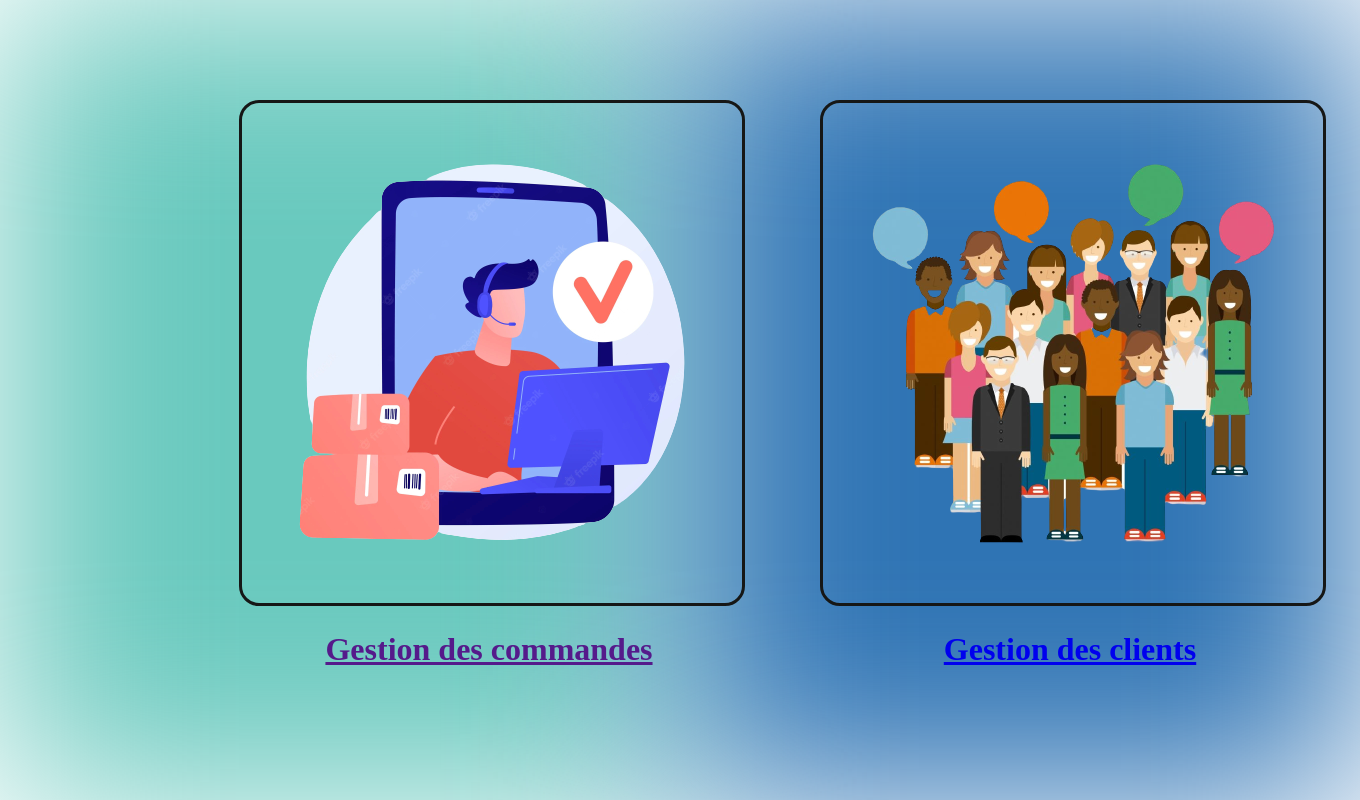
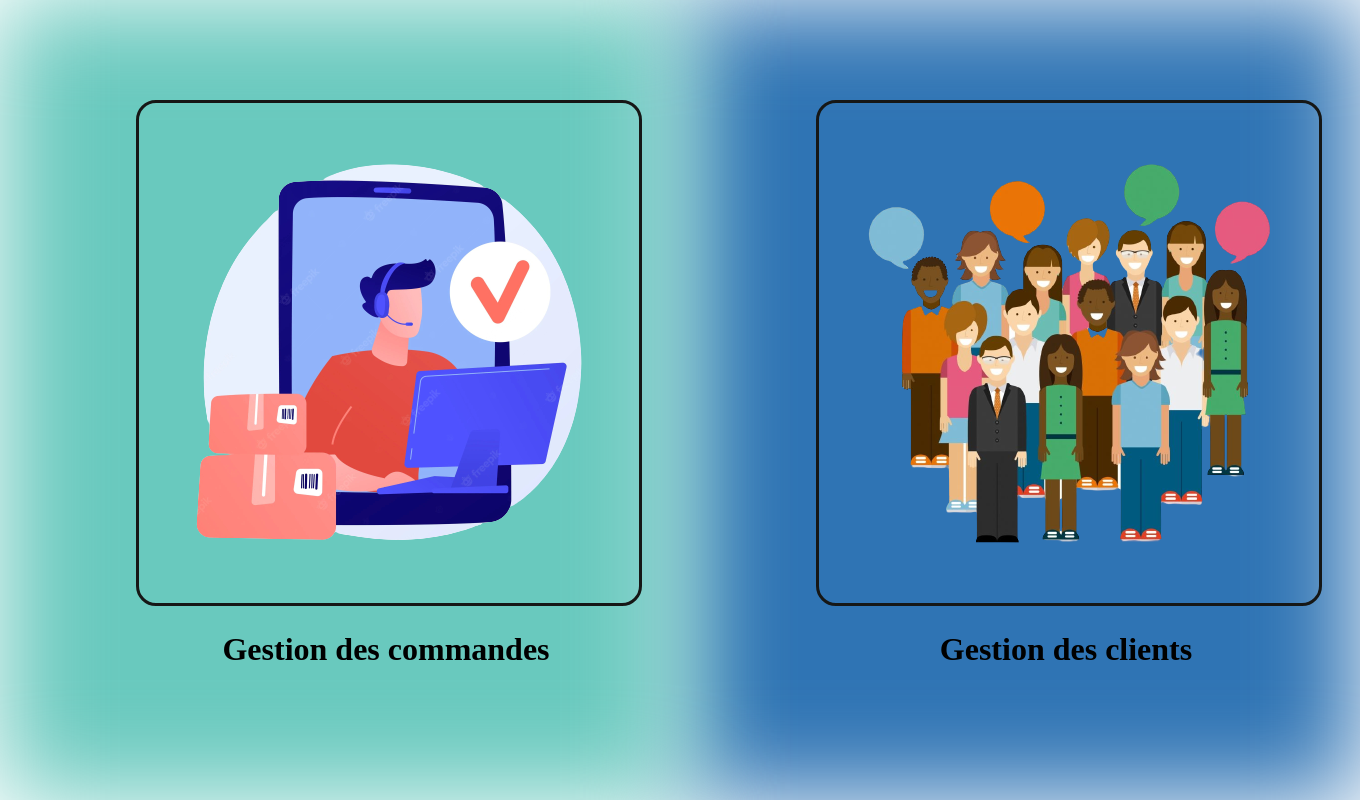
Before and after one commit to MariaFariss/Conciergerie, a PHP site: page / in a window 1360 px wide. Run offline with PHP 8.4, Linux system fonts and the light colour scheme; some libraries are stand-ins or nearby versions.

Commit message:
scss Co-authored-by: MariaFariss <MariaFariss@users.noreply.github.com>

```diff
--- /dev/null
+++ b/css/styles.css
@@ -0,0 +1,75 @@
+@import url("https://fonts.googleapis.com/css?family=Inter:400,700,500");
+.bg1 {
+  background-color: #2f74b4;
+  left: 50vw;
+  filter: blur(50px);
+  height: 100vh;
+  position: absolute;
+  top: 0;
+  width: 50vw;
+}
+
+.bg2 {
+  background-color: #69c9be;
+  left: 0;
+  filter: blur(50px);
+  height: 100vh;
+  position: absolute;
+  top: 0;
+  width: 50vw;
+}
+
+.menu1 {
+  left: 10vw;
+  height: 325px;
+  position: absolute;
+  top: 100px;
+  width: 500px;
+}
+.menu1 h1 {
+  text-align: center;
+  text-decoration: none;
+  color: black;
+}
+.menu1 img {
+  border: 3px solid rgb(22, 23, 22);
+  border-radius: 20px;
+}
+
+.menu2 {
+  left: 60vw;
+  height: 325px;
+  position: absolute;
+  top: 100px;
+  width: 500px;
+}
+.menu2 h1 {
+  text-align: center;
+  text-decoration: none;
+  color: black;
+}
+.menu2 img {
+  border: 3px solid rgb(22, 23, 22);
+  border-radius: 20px;
+}
+
+.title {
+  position: relative;
+  text-align: center;
+  padding-top: 70px;
+  color: black;
+}
+
+.icone1 {
+  position: absolute;
+  left: 1087px;
+  top: 105px;
+}
+
+.icone2 {
+  position: absolute;
+  right: 1087px;
+  top: 105px;
+}
+
+/*# sourceMappingURL=styles.css.map */
--- /dev/null
+++ b/sass/autres.scss
@@ -0,0 +1,69 @@
+$bg1: #2f74b4;
+$bg2: #69c9be;
+
+@mixin menu {
+    height: 325px;
+    position: absolute;
+    top: 100px;
+    width: 500px;
+
+    h1 {
+        text-align: center;
+        text-decoration: none;
+        color: black;
+    }
+
+    img {
+        border: 3px solid rgb(22, 23, 22);
+        border-radius: 20px;
+    }
+}
+
+@mixin bg {
+    filter: blur(50px);
+    height: 100vh;
+    position: absolute;
+    top: 0;
+    width: 50vw;
+}
+
+.bg1 {
+    background-color: $bg1;
+    left: 50vw;
+    @include bg;
+}
+
+.bg2 {
+    background-color: $bg2;
+    left: 0;
+    @include bg;
+}
+
+.menu1 {
+    left: 10vw;
+    @include menu;
+}
+
+.menu2 {
+    left: 60vw;
+    @include menu;
+}
+
+.title {
+    position: relative;
+    text-align: center;
+    padding-top: 70px;
+    color: black;
+}
+
+.icone1 {
+    position: absolute;
+    left: 1087px;
+    top: 105px;
+}
+
+.icone2 {
+    position: absolute;
+    right: 1087px;
+    top: 105px;
+}
--- /dev/null
+++ b/sass/main.scss
@@ -0,0 +1,3 @@
+@import url("https://fonts.googleapis.com/css?family=Inter:400,700,500");
+
+@import "./autres.scss"
--- a/styles/gestions.css
+++ /dev/null
@@ -1,20 +0,0 @@
-
-
-    .title{
-        text-align: center;
-        padding-top: 105px;
-    }
-
-    .groupe-1{
-        position: absolute;
-        left: 1087px;
-        top: 105px;
-
-    }
-
-    .groupe-2{
-        position: absolute;
-        right: 1087px;
-        top: 105px;
-
-    }
--- a/styles/style.css
+++ /dev/null
@@ -1,80 +0,0 @@
-@import url('https://fonts.googleapis.com/css?family=Inter:400,700,500');
-
-.acceuil{
-    align-items: flex-start;
-    background-color: #f5f5f5;
-    border: 1px none;
-    display: flex;
-    width: 1280px;
-}
-
-.hidden,
-.hidden * {
-    pointer-events: none;
-    visibility: hidden;
-}
-
-.overlap-group{
-    height: 832px;
-    position: relative;
-    width: 1280px;
-
-
-}
-
-/* .accueil .gestion-des{
-    letter-spacing: 0;
-    line-height: normal;
-    position: absolute;
-    text-align: center;
-    top: 571px;
-} */
-.rectangle-5 {
-    background-color: #2f74b4;
-    filter:blur(100px);
-    height: 100vh;
-    left: 50vw;
-    position: absolute;
-    top: 0;
-    width: 50vw;
-
-}
-
-.rectangle-4{
-    background-color: #69c9be;
-    filter: blur(100px);
-    height: 100vh;
-    left: 0;
-    position: absolute;
-    top: 0;
-    width: 50vw;
-
-}
-.rectangle-1{
-    height: 325px;
-    left: 239px;
-    object-fit: cover;
-    position: absolute;
-    top: 100px;
-    width: 500px;
-
-}
-
-.bordure{
-    border: 3px solid rgb(22, 23, 22);
-    border-radius: 20px;
-}
-
-.gestion-des{
-    /* margin: auto; */
-    text-align: center;
-}
-
-.rectangle-2{
-    height: 325px;
-    left: 820px;
-    object-fit: cover;
-    position: absolute;
-    top: 100px;
-    width: 500px;
-}
--- a/templates/accueil.php
+++ b/templates/accueil.php
@@ -1,28 +1,22 @@
 <?php $title = "Accueil"; ?>
 
 <?php ob_start(); ?>
-<div class="accueil screen'>
-        <div class="overlap-group">
-            <div class="rectangle-4"></div>
-            <div class="rectangle-5"></div>
-            <div class="rectangle-1" >
-                <a href="">
-                <img class= "bordure"
-                    src="assets/imgs/Menu1-removebg-preview.png"
-                    alt= "Rectangle 1"/>
-                <h1 class="gestion-des">Gestion des commandes</h1>
-                </a>
-            </div>
-            <div class="rectangle-2">
-                <a href="index.php?action=gestion_clients">
-                    <img class= "bordure"
-                        src="assets/imgs/Menu2-removebg-preview.png"
-                        alt= "Rectangle 2"/>
-                    <h1 class="gestion-des">Gestion des clients</h1>
-                </a>
-            </div>
-        </div>
+<?php require('background.php') ?>
+
+<div class="menu1">
+    <a href="">
+        <img class="bordure" src="assets/imgs/Menu1-removebg-preview.png" alt="Menu 1" />
+    </a>
+    <h1>Gestion des commandes</h1>
+
 </div>
+<div class="menu2">
+    <a href="index.php?action=gestion_clients">
+        <img class="bordure" src="assets/imgs/Menu2-removebg-preview.png" alt="Menu 2" />
+    </a>
+    <h1>Gestion des clients</h1>
+</div>
+
 <?php $content = ob_get_clean(); ?>
 
 <?php require('layout.php') ?>
--- /dev/null
+++ b/templates/background.php
@@ -0,0 +1,2 @@
+<div class="bg1"></div>
+<div class="bg2"></div>
--- a/templates/layout.php
+++ b/templates/layout.php
@@ -5,8 +5,7 @@
         <title><?= $title ?></title>
         <script src="https://code.iconify.design/iconify-icon/1.0.2/iconify-icon.min.js"></script>
         <link href="https://fonts.googleapis.com/icon?family=Material+Icons" rel="stylesheet">
-        <link href="styles/style.css" rel="stylesheet" />
-        <link href="styles/gestions.css" rel="stylesheet" />
+        <link href="css/styles.css" rel="stylesheet" />
     </head>
 
     <body>
```
Also changed, not shown: package.json (added, +20 -0 lines), templates/gestion_clients.php (+3 -11 lines), 1 other file.
